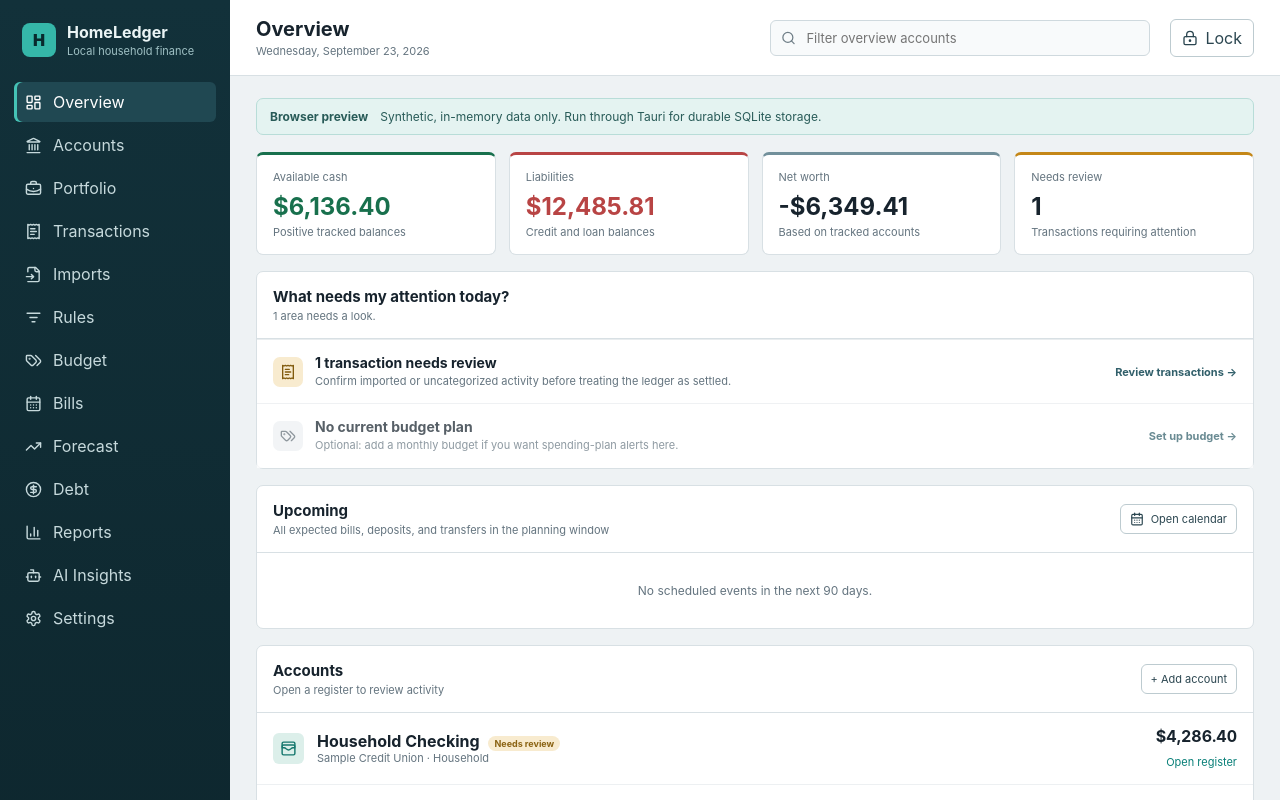
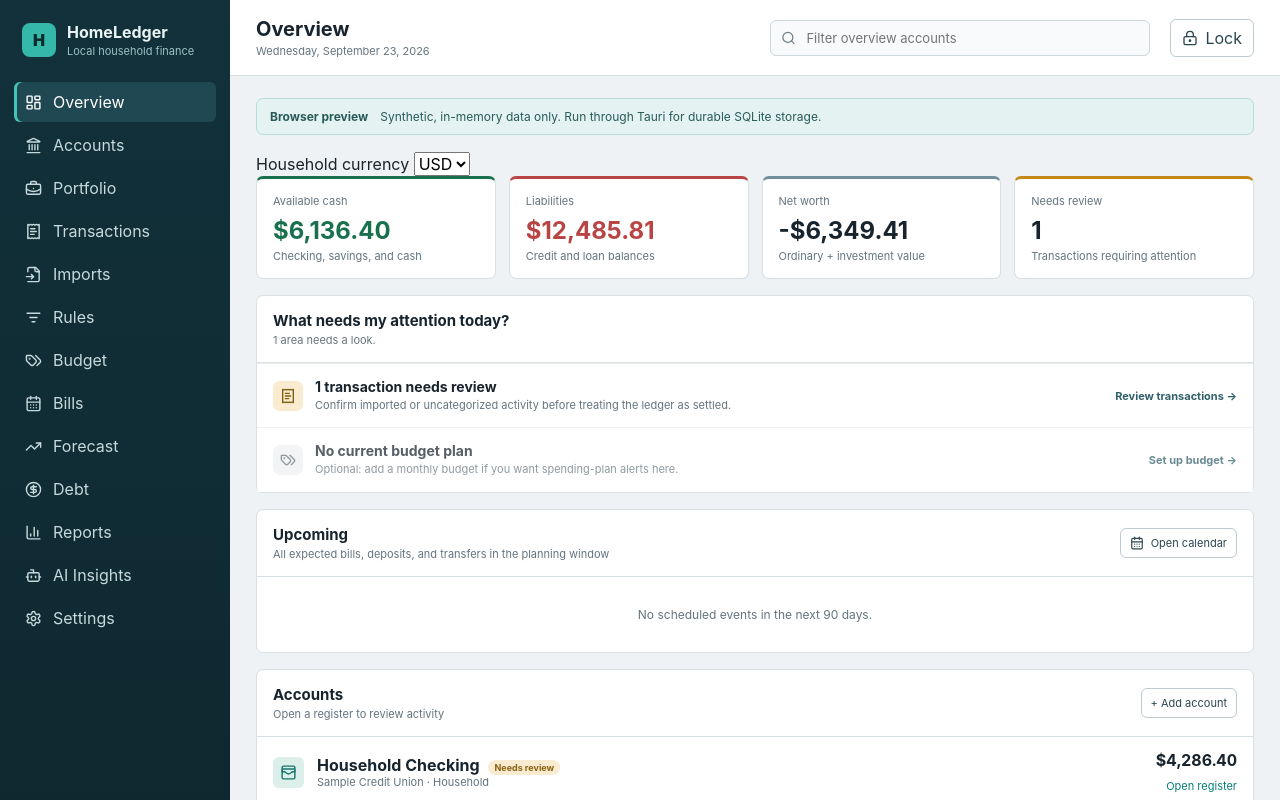
Before and after one commit to khantroll/HomeLedger, a React (Vite) app: page / in a window 1280 px wide. Shown: the top 800 px of the page. Built offline with nearby package versions, Linux system fonts and the light colour scheme.

Commit message:
Make Overview household valuation investment and currency aware

```diff
--- a/src/App.tsx
+++ b/src/App.tsx
@@ -1,7 +1,9 @@
 import { useCallback, useEffect, useMemo, useState, type FormEvent, type ReactNode } from "react";
 import { AlertTriangle, ArrowLeft, ArrowLeftRight, BarChart3, Bot, BriefcaseBusiness, CalendarDays, CircleDollarSign, FileInput, Landmark, LayoutDashboard, ListFilter, LockKeyhole, Menu, ReceiptText, Search, Settings, Tags, TrendingDown, TrendingUp, WalletCards, X } from "lucide-react";
 import { formatMoney, parseMoney, sumMoney, type Account, type AccountType, type BudgetMonth, type ScheduledOccurrence, type ScheduledTransaction, type Transaction } from "./domain";
-import { financeRepository as repository, isNativeApp } from "./repository";
+import { financeRepository as repository, investmentRepository, isNativeApp } from "./repository";
+import { calculateHouseholdValuation, householdCurrencies } from "./householdValuation";
+import type { PortfolioSnapshot } from "./domain";
 import { ImportPage } from "./ImportPage";
 import { BackupPage } from "./BackupPage";
 import { TransactionDialog } from "./TransactionDialog";
@@ -58,6 +60,8 @@ export default function App() {
   const [dialog, setDialog] = useState<EditorDialog>(null);
   const [error, setError] = useState("");
   const [onboardingDismissed, setOnboardingDismissed] = useState(false);
+  const [overviewPortfolio, setOverviewPortfolio] = useState<PortfolioSnapshot>();
+  const [valuationCurrency, setValuationCurrency] = useState("");
 
   const refresh = useCallback(async () => {
     try {
@@ -95,8 +99,10 @@ export default function App() {
   }, [refresh]);
 
   const activeAccounts = useMemo(() => accounts.filter(account => !account.archived), [accounts]);
-  const assets = useMemo(() => sumMoney(activeAccounts.filter((a) => a.balanceMinor > 0).map((a) => a.balanceMinor)), [activeAccounts]);
-  const liabilities = useMemo(() => sumMoney(activeAccounts.filter((a) => a.balanceMinor < 0).map((a) => a.balanceMinor)), [activeAccounts]);
+  const valuationCurrencies = useMemo(() => householdCurrencies(activeAccounts), [activeAccounts]);
+  useEffect(() => { if (!valuationCurrencies.includes(valuationCurrency)) setValuationCurrency(valuationCurrencies[0] ?? "USD"); }, [valuationCurrencies, valuationCurrency]);
+  useEffect(() => { if (active !== "Overview") return; const ids=activeAccounts.filter(a=>a.type==="investment").map(a=>a.id); if(!ids.length){setOverviewPortfolio({asOfDate:todayIso(),accounts:[]});return;} let cancelled=false; investmentRepository.calculatePortfolioSnapshot(ids,todayIso()).then(value=>{if(!cancelled)setOverviewPortfolio(value);}).catch(reason=>{if(!cancelled){setOverviewPortfolio(undefined);setError(reason instanceof Error?reason.message:String(reason));}}); return()=>{cancelled=true}; }, [active, activeAccounts]);
+  const household = useMemo(() => calculateHouseholdValuation(activeAccounts, overviewPortfolio, valuationCurrency || valuationCurrencies[0] || "USD"), [activeAccounts, overviewPortfolio, valuationCurrency, valuationCurrencies]);
   const reviewCount = useMemo(() => transactions.filter((item) => item.status === "review").length, [transactions]);
 
   function openNav(label: string, intent?: NavigationIntent) {
@@ -256,10 +262,11 @@ export default function App() {
                   onDismiss={() => setOnboardingDismissed(true)}
                 />
               )}
-                            <div className="summary-grid">
-                <Summary label="Available cash" value={formatMoney(assets)} detail="Positive tracked balances" tone="positive" />
-                <Summary label="Liabilities" value={formatMoney(Math.abs(liabilities))} detail="Credit and loan balances" tone="negative" />
-                <Summary label="Net worth" value={formatMoney(assets + liabilities)} detail="Based on tracked accounts" />
+                            <div className="overview-valuation-scope"><label>Household currency <select aria-label="Household valuation currency" value={household.currency} onChange={event=>setValuationCurrency(event.target.value)}>{valuationCurrencies.length?valuationCurrencies.map(currency=><option key={currency}>{currency}</option>):<option>USD</option>}</select></label>{household.incompleteInvestment&&<span className="notice">Net worth is incomplete because some investment holdings have no eligible price.</span>}</div>
+              <div className="summary-grid">
+                <Summary label="Available cash" value={formatMoney(household.availableCashMinor,household.currency)} detail="Checking, savings, and cash" tone="positive" />
+                <Summary label="Liabilities" value={formatMoney(Math.abs(household.liabilitiesMinor),household.currency)} detail="Credit and loan balances" tone="negative" />
+                <Summary label="Net worth" value={formatMoney(household.netWorthKnownMinor,household.currency)} detail={household.incompleteInvestment?`Known subtotal · ${household.unvaluedHoldingCount} unvalued investment${household.unvaluedHoldingCount===1?"":"s"}`:"Ordinary + investment value"} />
                 <Summary label="Needs review" value={String(reviewCount)} detail="Transactions requiring attention" tone="warning" />
               </div>
               <OverviewCommandCenter accounts={activeAccounts} transactions={transactions} templates={scheduledTemplates} occurrences={scheduledOccurrences} budgets={overviewBudgets} onNavigate={openIntent}/>
@@ -515,7 +522,7 @@ function AccountsPage({
               <div className={`account-icon ${account.type}`}><WalletCards size={17} /></div>
               <div><strong>{account.name}</strong><small>{[account.institution, account.ownerLabel, accountTypeLabel(account.type)].filter(Boolean).join(" · ")}</small></div>
               <div className="account-balance">
-                <span className={account.balanceMinor < 0 ? "negative" : ""}>{formatMoney(account.balanceMinor, account.currency)}</span>
+                <span className={account.balanceMinor < 0 ? "negative" : ""}>{account.type === "investment" ? "Investment portfolio" : formatMoney(account.balanceMinor, account.currency)}</span>
                 <div className="account-row-actions">
                   <button onClick={() => onEdit(account)}>Edit</button>
                   <button disabled={busyId === account.id} onClick={() => void runAction(account.id, () => repository.setAccountArchived(account.id, false))}>Restore</button>
```
